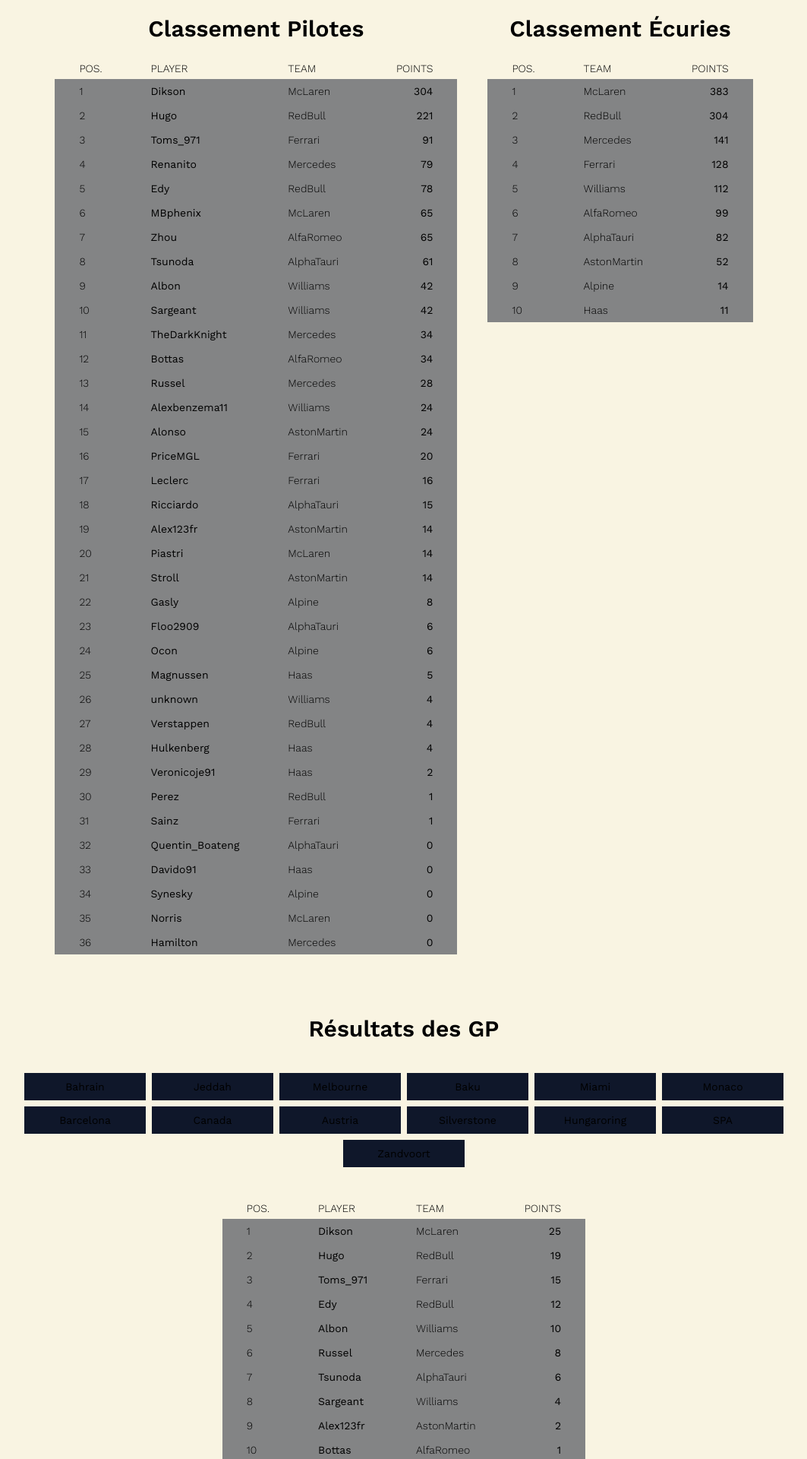
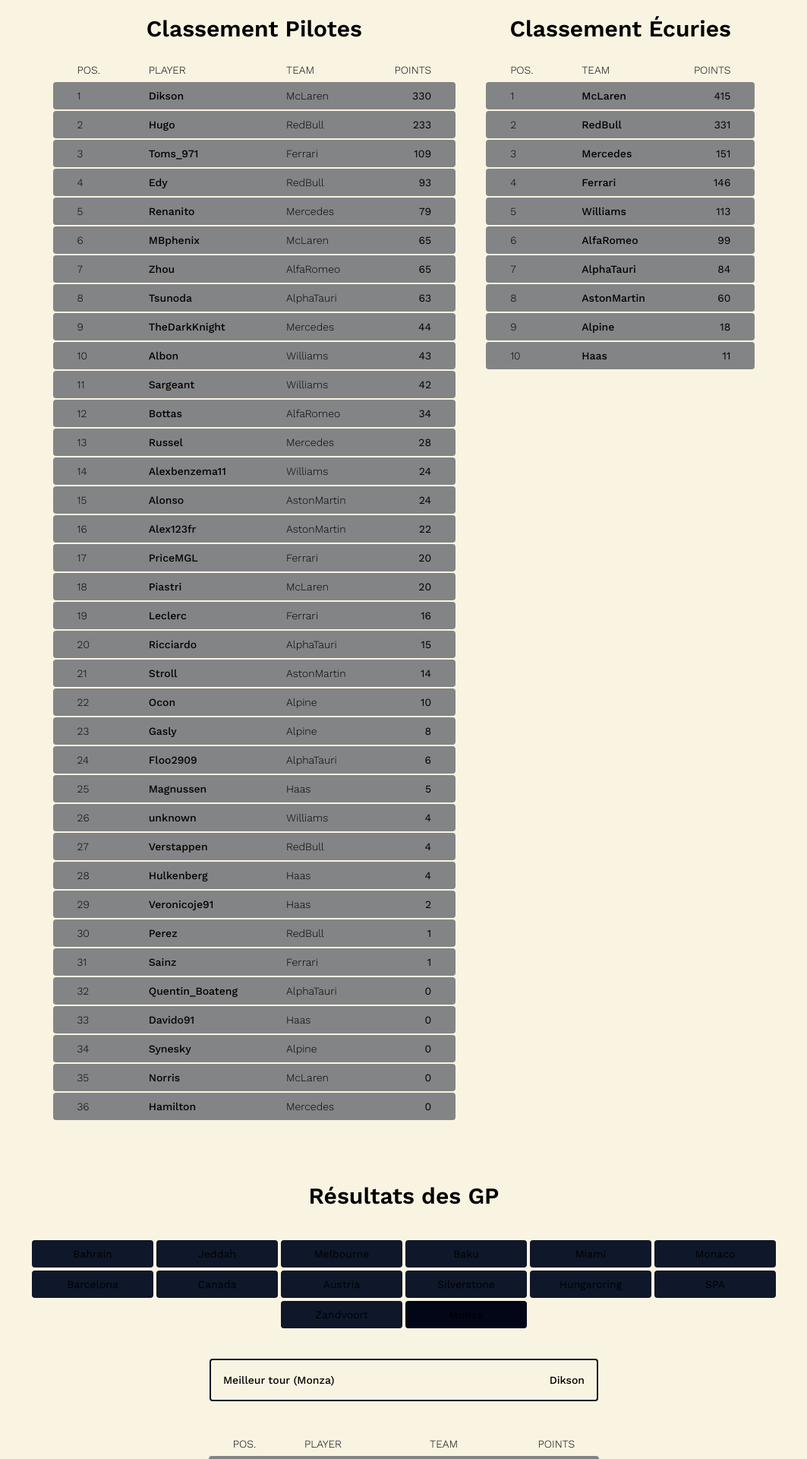
Before and after one commit to pauldkn/f1_tracking, a Next.js app: page / in a window 1280 px wide. Shown: the part 20-1940 px from the top of the page at 76% size, without its empty margins (108-1171 px from the left). Built offline with nearby package versions, Linux system fonts and the light colour scheme.

Commit message:
add: monza & Table component styling

```diff
--- a/components/LeagueResultSection.tsx
+++ b/components/LeagueResultSection.tsx
@@ -15,7 +15,7 @@
     }),
     teamColumnHelper.accessor('team', {
       header: () => <div className="text-start">Team</div>,
-      cell: (props) => <span className="font-light">{props.getValue()}</span>,
+      cell: (props) => <span className="font-medium">{props.getValue()}</span>,
     }),
     teamColumnHelper.accessor('points', {
       header: () => <div className="text-end">Points</div>,
@@ -29,6 +29,7 @@
     }),
     piloteColumnHelper.accessor('pilote', {
       header: () => <div className="text-start">Player</div>,
+      cell: (props) => <span className="text-start font-medium">{props.getValue()}</span>,
     }),
     piloteColumnHelper.accessor('team', {
       header: () => <div className="text-start">Team</div>,
--- a/components/RaceResultSection.tsx
+++ b/components/RaceResultSection.tsx
@@ -1,25 +1,46 @@
 import { useState } from 'react'
+import cn from 'classnames'
 import { raceResultData } from '@/data/resultData'
-import { RaceResultTable } from './RaceResultTable'
 import { Title } from './ui/Title'
-import { RaceResult } from '@/types/result'
-import cn from 'classnames'
+import { PiloteResultWithTeam, RaceResult } from '@/types/result'
+import { createColumnHelper } from '@tanstack/react-table'
+import { Table } from './ui/Table'
 
 export const RaceResultSection = () => {
   const [currentRace, setCurrentRace] = useState<RaceResult>(
     raceResultData[raceResultData.length - 1]
   )
 
+  const columnHelper = createColumnHelper<PiloteResultWithTeam>()
+  const columns = [
+    columnHelper.accessor('position', {
+      header: () => <div className="text-start">Pos.</div>,
+      cell: (props) => <span className="text-start font-light">{props.getValue()}</span>,
+    }),
+    columnHelper.accessor('pilote', {
+      header: () => <div className="text-start">Player</div>,
+      cell: (props) => <span className="text-start font-medium">{props.getValue()}</span>,
+    }),
+    columnHelper.accessor('team', {
+      header: () => <div className="text-start">Team</div>,
+      cell: (props) => <span className="font-light">{props.getValue()}</span>,
+    }),
+    columnHelper.accessor('points', {
+      header: () => <div className="text-end">Points</div>,
+      cell: (props) => <span className="block text-end">{props.getValue()}</span>,
+    }),
+  ]
+
   return (
-    <section className="flex flex-wrap justify-center">
+    <section className="flex flex-col items-center">
       <Title text="Résultats des GP" />
-      <div id="trackList" className="flex flex-wrap items-center justify-center gap-2 p-10">
+      <div id="trackList" className="flex flex-wrap items-center justify-center gap-1 p-10">
         {raceResultData.map((race, i) => (
           <button
             key={i}
             className={cn(
-              'grid w-20 min-w-fit place-items-center bg-slate-900 p-2 hover:cursor-pointer hover:bg-slate-800 md:w-40',
-              { 'bg-slate-700 hover:bg-slate-700': race.track.name === currentRace.track.name }
+              'grid w-20 min-w-fit place-items-center rounded bg-slate-900 p-2 hover:cursor-pointer hover:bg-slate-950 md:w-40',
+              { 'bg-slate-950 hover:bg-slate-950': race.track.name === currentRace.track.name }
             )}
             onClick={() => setCurrentRace(race)}
           >
@@ -27,7 +48,11 @@
           </button>
         ))}
       </div>
-      <RaceResultTable results={currentRace.results} />
+      <div className="mb-10 flex w-full max-w-lg items-center justify-between rounded border-2 border-slate-900 p-4 font-medium">
+        <span>Meilleur tour {`(${currentRace.track.name})`}</span>
+        <span>{currentRace.fastestLap}</span>
+      </div>
+      <Table columns={columns} data={currentRace.results} />
     </section>
   )
 }
--- a/components/RaceResultTable.tsx
+++ /dev/null
@@ -1,70 +0,0 @@
-import {
-  createColumnHelper,
-  flexRender,
-  getCoreRowModel,
-  useReactTable,
-} from '@tanstack/react-table'
-import { PiloteResultWithTeam } from '@/types/result'
-
-const columnHelper = createColumnHelper<PiloteResultWithTeam>()
-const columns = [
-  columnHelper.accessor('position', {
-    header: () => <div className="text-start">Pos.</div>,
-    cell: (props) => <span className="text-start font-light">{props.getValue()}</span>,
-  }),
-  columnHelper.accessor('pilote', {
-    header: () => <div className="text-start">Player</div>,
-  }),
-  columnHelper.accessor('team', {
-    header: () => <div className="text-start">Team</div>,
-    cell: (props) => <span className="font-light">{props.getValue()}</span>,
-  }),
-  columnHelper.accessor('points', {
-    header: () => <div className="text-end">Points</div>,
-    cell: (props) => <span className="block text-end">{props.getValue()}</span>,
-  }),
-]
-
-export const RaceResultTable = ({ results }: { results: PiloteResultWithTeam[] }) => {
-  const table = useReactTable({
-    data: results,
-    columns,
-    getCoreRowModel: getCoreRowModel(),
-  })
-
-  return (
-    <div className="grid place-items-center">
-      <table className="max-w-xl">
-        <thead>
-          {table.getHeaderGroups().map((headerGroup) => (
-            <tr key={headerGroup.id}>
-              {headerGroup.headers.map((header, i) => (
-                <th
-                  key={header.id}
-                  className={`px-4 py-1 font-light uppercase sm:px-8 ${
-                    i === 1 ? 'w-full' : 'w-fit'
-                  }`}
-                >
-                  {header.isPlaceholder
-                    ? null
-                    : flexRender(header.column.columnDef.header, header.getContext())}
-                </th>
-              ))}
-            </tr>
-          ))}
-        </thead>
-        <tbody className="bg-slate-900 bg-opacity-50 hover:cursor-pointer">
-          {table.getRowModel().rows.map((row) => (
-            <tr key={row.id} className="mb-0.5 rounded-md hover:bg-slate-800">
-              {row.getVisibleCells().map((cell, i) => (
-                <td key={cell.id} className="px-4 py-1.5 sm:px-8">
-                  {flexRender(cell.column.columnDef.cell, cell.getContext())}
-                </td>
-              ))}
-            </tr>
-          ))}
-        </tbody>
-      </table>
-    </div>
-  )
-}
--- a/components/ui/Table.tsx
+++ b/components/ui/Table.tsx
@@ -1,3 +1,4 @@
+import cn from 'classnames'
 import { ColumnDef, flexRender, getCoreRowModel, useReactTable } from '@tanstack/react-table'
 
 interface TableProps<T> {
@@ -10,16 +11,16 @@
 
   return (
     <div className="grid place-items-center">
-      <table className="max-w-xl">
+      <table className="max-w-xl border-separate border-spacing-y-0.5">
         <thead>
           {table.getHeaderGroups().map((headerGroup) => (
             <tr key={headerGroup.id}>
               {headerGroup.headers.map((header, i) => (
                 <th
                   key={header.id}
-                  className={`px-4 py-1 font-light uppercase sm:px-8 ${
-                    i === 1 ? 'w-full' : 'w-fit'
-                  }`}
+                  className={cn('w-fit px-4 py-1 font-light uppercase sm:px-8', {
+                    'w-auto': i === 1,
+                  })}
                 >
                   {header.isPlaceholder
                     ? null
@@ -31,9 +32,12 @@
         </thead>
         <tbody className="bg-slate-900 bg-opacity-50 hover:cursor-pointer">
           {table.getRowModel().rows.map((row) => (
-            <tr key={row.id} className="mb-0.5 rounded-md hover:bg-slate-800">
-              {row.getVisibleCells().map((cell, i) => (
-                <td key={cell.id} className="px-4 py-1.5 sm:px-8">
+            <tr key={row.id} className="hover:bg-slate-950">
+              {row.getVisibleCells().map((cell) => (
+                <td
+                  key={cell.id}
+                  className="px-4 py-2 first-of-type:rounded-l last-of-type:rounded-r sm:px-8"
+                >
                   {flexRender(cell.column.columnDef.cell, cell.getContext())}
                 </td>
               ))}
--- a/data/resultData.ts
+++ b/data/resultData.ts
@@ -210,6 +210,22 @@
       { position: 10, pilote: 'Bottas', points: 1 },
     ],
   },
+  {
+    track: { name: 'Monza', order: 14 },
+    fastestLap: 'Dikson',
+    results: [
+      { position: 1, pilote: 'Dikson', points: 26 },
+      { position: 2, pilote: 'Toms_971', points: 18 },
+      { position: 3, pilote: 'Edy', points: 15 },
+      { position: 4, pilote: 'Hugo', points: 12 },
+      { position: 5, pilote: 'TheDarkKnight', points: 10 },
+      { position: 6, pilote: 'Alex123fr', points: 8 },
+      { position: 7, pilote: 'Piastri', points: 6 },
+      { position: 8, pilote: 'Ocon', points: 4 },
+      { position: 9, pilote: 'Tsunoda', points: 2 },
+      { position: 10, pilote: 'Albon', points: 1 },
+    ],
+  },
 ]
 
 export const raceResultData: RaceResult[] = raceResults.map((raceResult) => ({
```
